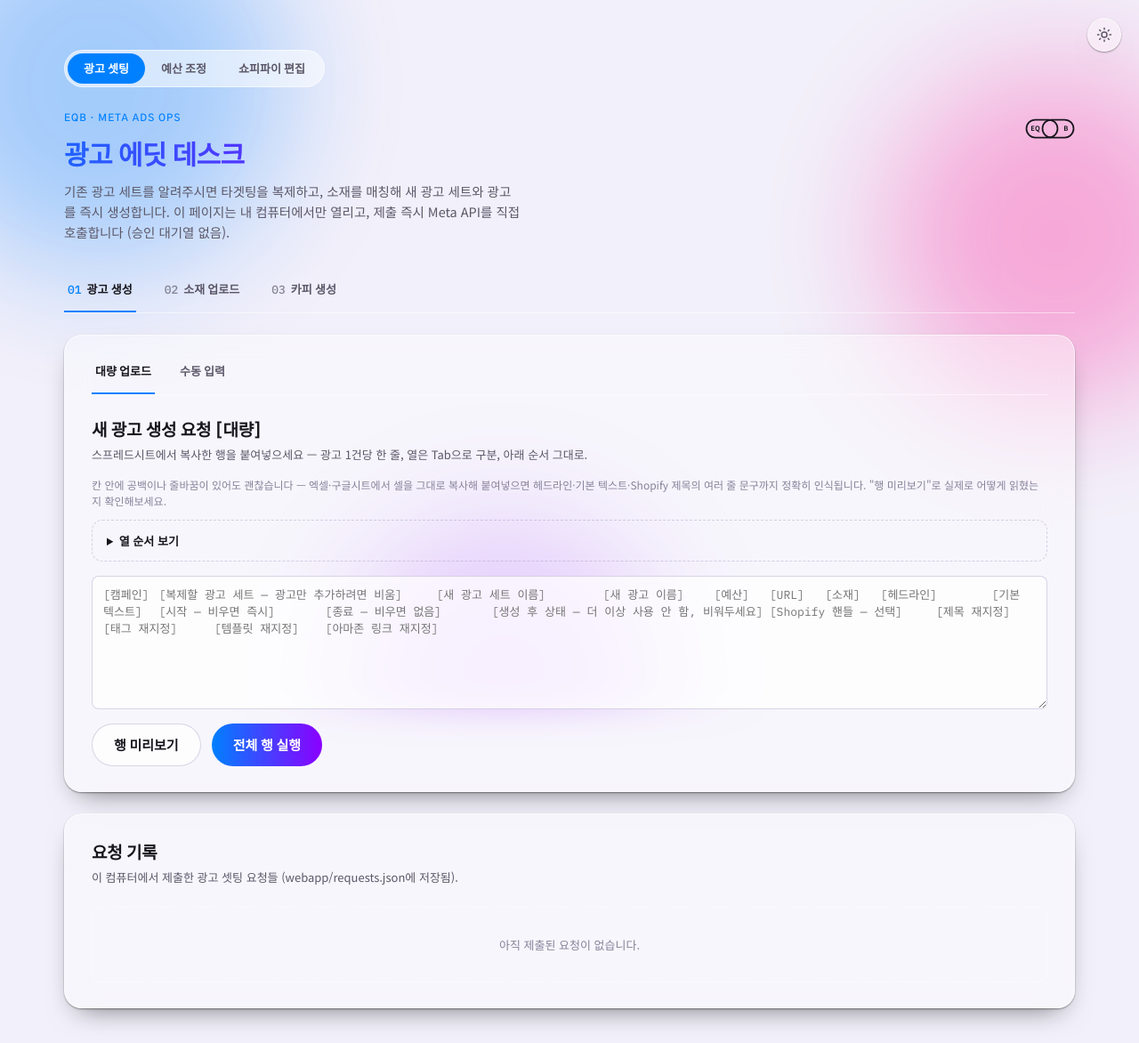
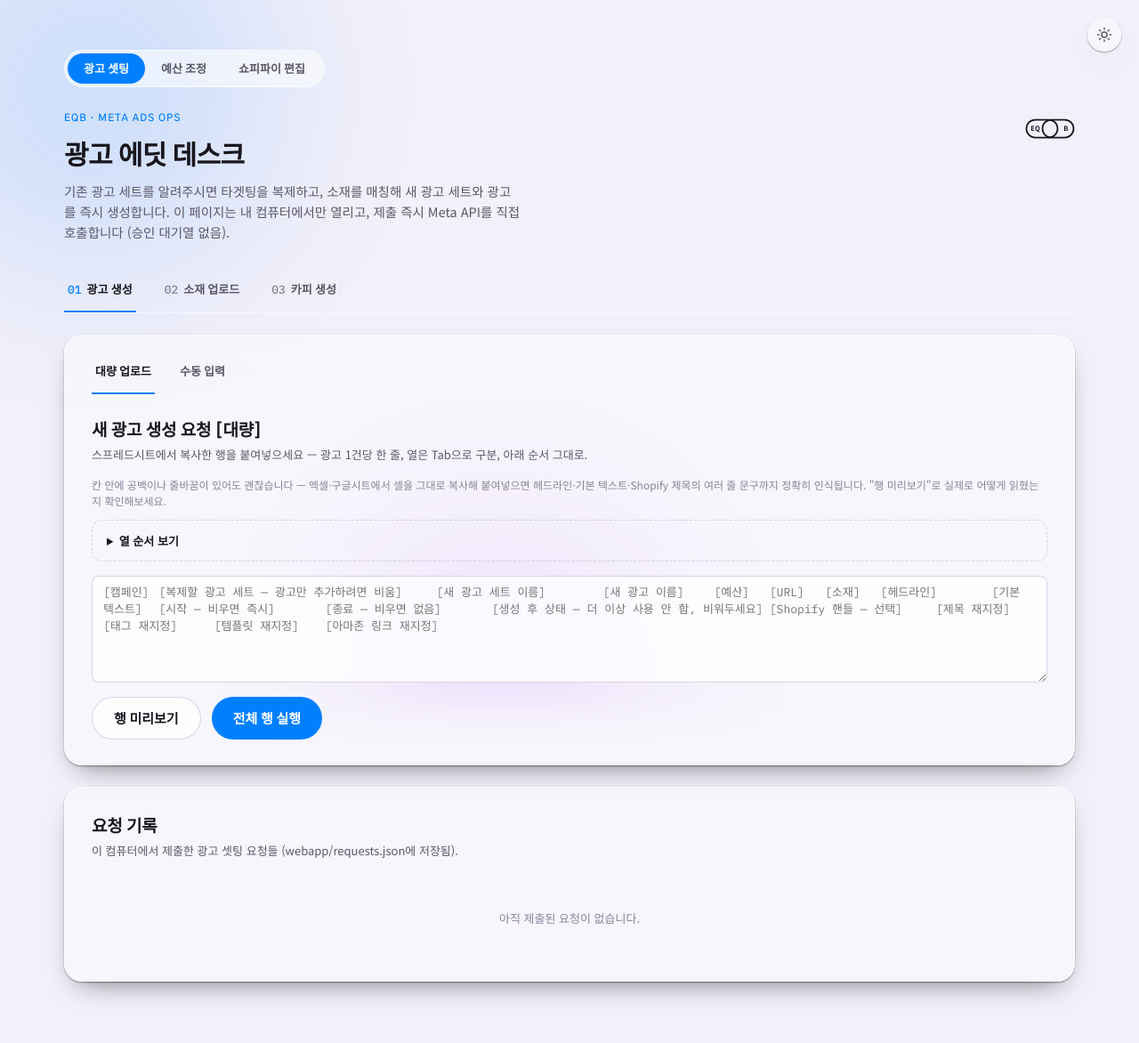
Before and after one commit to sungyyy26/metaad-creator, a Flask app: page / in a window 1280 px wide. Shown: the top 1172 px of the page at 89% size. After the commit the page ends 1123 px from the top, so only its background shows below. Run offline with Flask 3, Linux system fonts and the light colour scheme; some libraries are stand-ins or nearby versions.

Commit message:
Tone down the glass design and shrink oversized input fields
The rainbow gradient title/button and 3 saturated background orbs
read as too loud for a data-dense dashboard — titles are back to
solid text color, buttons/toggles to a single solid accent (no more
gradient), and orbs are down to 2, dimmer and far more blurred. This
also unifies the Shopify editor tab for free: it was already using
solid accent colors (.sf-submit etc.), so calming the main dashboard
down to match makes both consistent instead of the reverse.

Also reduced input/textarea vertical padding and min-height across
both the shared form styles and the Shopify editor's own — fields
were taller than needed.

Co-Authored-By: Claude Sonnet 5 <noreply@anthropic.com>
Claude-Session: https://claude.ai/code/session_01FDrFSriLh8Rnwdi2nTdgD1

```diff
--- a/webapp/templates/index.html
+++ b/webapp/templates/index.html
@@ -82,23 +82,18 @@
   #app{max-width:1180px;margin:0 auto;padding:var(--sp-8) 22px 100px;position:relative;z-index:1;}
 
   .bg-orbs{position:fixed;inset:0;z-index:0;overflow:hidden;pointer-events:none;}
-  .bg-orbs span{position:absolute;border-radius:50%;filter:blur(70px);opacity:.32;}
-  .bg-orbs span:nth-child(1){width:420px;height:420px;left:-120px;top:-100px;background:var(--accent);animation:orb-drift-a 26s ease-in-out infinite;}
-  .bg-orbs span:nth-child(2){width:380px;height:380px;right:-110px;top:8%;background:var(--accent-3);animation:orb-drift-b 30s ease-in-out infinite;}
-  .bg-orbs span:nth-child(3){width:340px;height:340px;left:30%;bottom:-140px;background:var(--accent-2);animation:orb-drift-a 34s ease-in-out infinite;}
+  .bg-orbs span{position:absolute;border-radius:50%;filter:blur(90px);opacity:.14;}
+  .bg-orbs span:nth-child(1){width:420px;height:420px;left:-120px;top:-100px;background:var(--accent);animation:orb-drift-a 32s ease-in-out infinite;}
+  .bg-orbs span:nth-child(2){display:none;}
+  .bg-orbs span:nth-child(3){width:340px;height:340px;left:30%;bottom:-140px;background:var(--accent-2);animation:orb-drift-a 38s ease-in-out infinite;}
   @keyframes orb-drift-a{0%,100%{transform:translate(0,0)}50%{transform:translate(40px,-30px)}}
-  @keyframes orb-drift-b{0%,100%{transform:translate(0,0)}50%{transform:translate(-36px,26px)}}
   @media (prefers-reduced-motion:reduce){.bg-orbs span{animation:none!important;}}
 
   .eyebrow{font-family:var(--font-heading);font-size:11px;font-weight:600;letter-spacing:.1em;text-transform:uppercase;color:var(--accent);margin:0 0 10px;}
   h1,.sf-h1{
     font-family:var(--font-heading);font-weight:800;font-size:30px;letter-spacing:-0.02em;margin:0 0 8px;text-wrap:balance;
-    background:linear-gradient(90deg,var(--accent),var(--accent-2),var(--accent-3),var(--accent-2),var(--accent));
-    background-size:220% 100%;-webkit-background-clip:text;background-clip:text;color:transparent;
-    animation:title-shine 7s ease-in-out infinite;
+    color:var(--text);
   }
-  @keyframes title-shine{0%,100%{background-position:200% 0}50%{background-position:-40% 0}}
-  @media (prefers-reduced-motion:reduce){h1,.sf-h1{animation:none;}}
   .subtitle{color:var(--text-muted);font-size:14.5px;line-height:1.6;margin:0;max-width:64ch;}
 
   .page-header{display:flex;justify-content:space-between;align-items:flex-start;gap:20px;margin-bottom:32px;}
@@ -165,12 +160,12 @@
 
   input[type=text],input[type=number],input[type=url],textarea,select{
     width:100%;font:inherit;font-size:var(--fs-base);color:var(--text);background:var(--surface-2);
-    border:1px solid var(--border-strong);border-radius:var(--radius-sm);padding:10px 12px;
+    border:1px solid var(--border-strong);border-radius:var(--radius-sm);padding:7px 12px;
     transition:border-color .12s,box-shadow .12s;
   }
   input:focus,textarea:focus,select:focus{outline:none;border-color:var(--accent);box-shadow:0 0 0 4px color-mix(in srgb, var(--accent) 16%, transparent);}
-  textarea{min-height:76px;resize:vertical;}
-  textarea.bulk-textarea{min-height:150px;font-family:var(--font-mono);font-size:var(--fs-sm);}
+  textarea{min-height:60px;resize:vertical;}
+  textarea.bulk-textarea{min-height:120px;font-family:var(--font-mono);font-size:var(--fs-sm);}
   .budget-wrap{position:relative;}
   .budget-wrap .prefix{position:absolute;left:12px;top:50%;transform:translateY(-50%);color:var(--text-muted);}
   .budget-wrap input{padding-left:23px;}
@@ -193,11 +188,11 @@
 
   button.primary{
     font-family:var(--font-heading);font-weight:700;font-size:var(--fs-base);
-    background:linear-gradient(90deg,var(--accent),var(--accent-2));color:var(--accent-contrast);
-    border:none;border-radius:980px;padding:12px 24px;cursor:pointer;transition:filter .12s;
+    background:var(--accent);color:var(--accent-contrast);
+    border:none;border-radius:980px;padding:12px 24px;cursor:pointer;transition:background .12s;
     position:relative;overflow:hidden;
   }
-  button.primary:hover{filter:brightness(1.08);}
+  button.primary:hover{background:var(--accent-hover);}
   button.primary:focus-visible{outline:2px solid var(--accent);outline-offset:2px;}
   button.primary:disabled,.sf-submit:disabled,.budget-tool-btn:disabled{cursor:progress;position:relative;overflow:hidden;}
   button.primary:disabled::after,.sf-submit:disabled::after,.budget-tool-btn:disabled::after{
@@ -435,10 +430,10 @@
 
   .sf-field{display:flex;flex-direction:column;gap:8px;}
   .sf-lbl{font-family:"Gothic A1",sans-serif;font-weight:600;font-size:12.5px;color:var(--sf-ink-dim);}
-  .sf-app input[type=text],.sf-app textarea,.sf-app select{font:inherit;font-size:14px;color:var(--sf-ink);background:var(--sf-paper);border:1px solid var(--sf-line);border-radius:12px;padding:11px 14px;width:100%;}
+  .sf-app input[type=text],.sf-app textarea,.sf-app select{font:inherit;font-size:14px;color:var(--sf-ink);background:var(--sf-paper);border:1px solid var(--sf-line);border-radius:12px;padding:8px 14px;width:100%;}
   .sf-app input[type=text]:focus,.sf-app textarea:focus,.sf-app select:focus{outline:2px solid var(--sf-accent);outline-offset:1px;}
   .sf-app input::placeholder,.sf-app textarea::placeholder{color:var(--sf-ink-dim);opacity:.65;}
-  .sf-app textarea{min-height:70px;resize:vertical;}
+  .sf-app textarea{min-height:56px;resize:vertical;}
 
   .sf-chiprow{display:flex;flex-wrap:wrap;gap:8px;}
   .sf-chip{font-family:"Gothic A1",sans-serif;font-weight:600;font-size:12.5px;border:1px solid var(--sf-line);background:var(--sf-panel);color:var(--sf-ink-dim);border-radius:999px;padding:8px 16px;cursor:pointer;user-select:none;position:relative;opacity:.65;}
```
